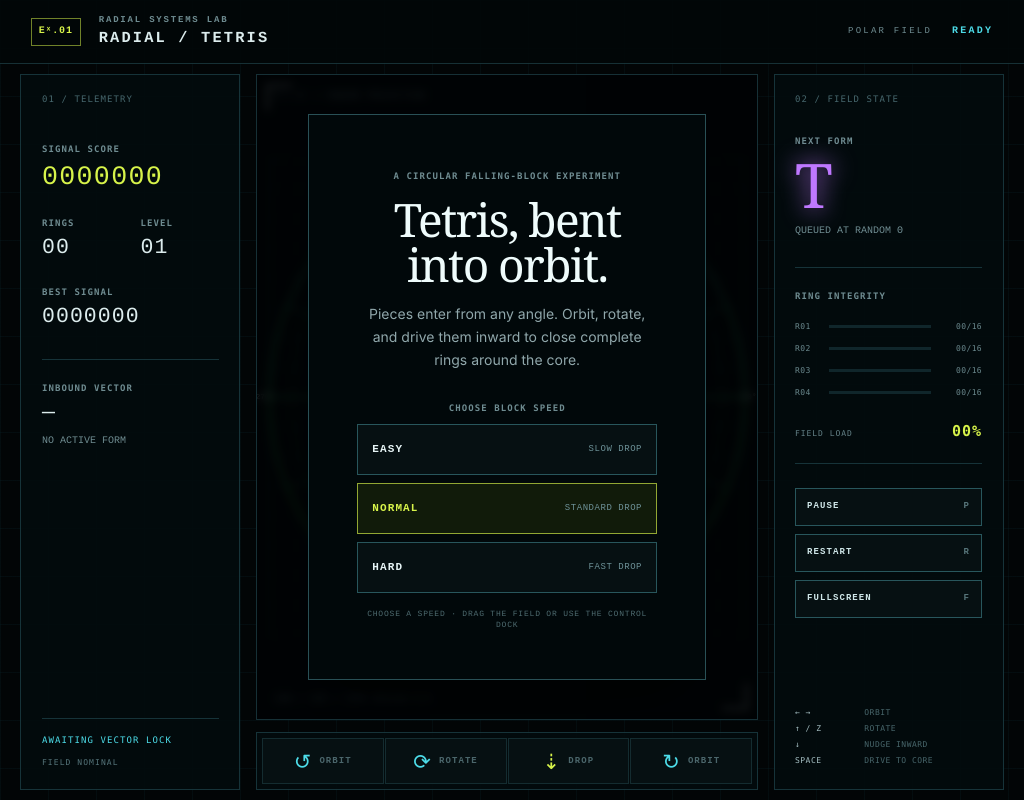
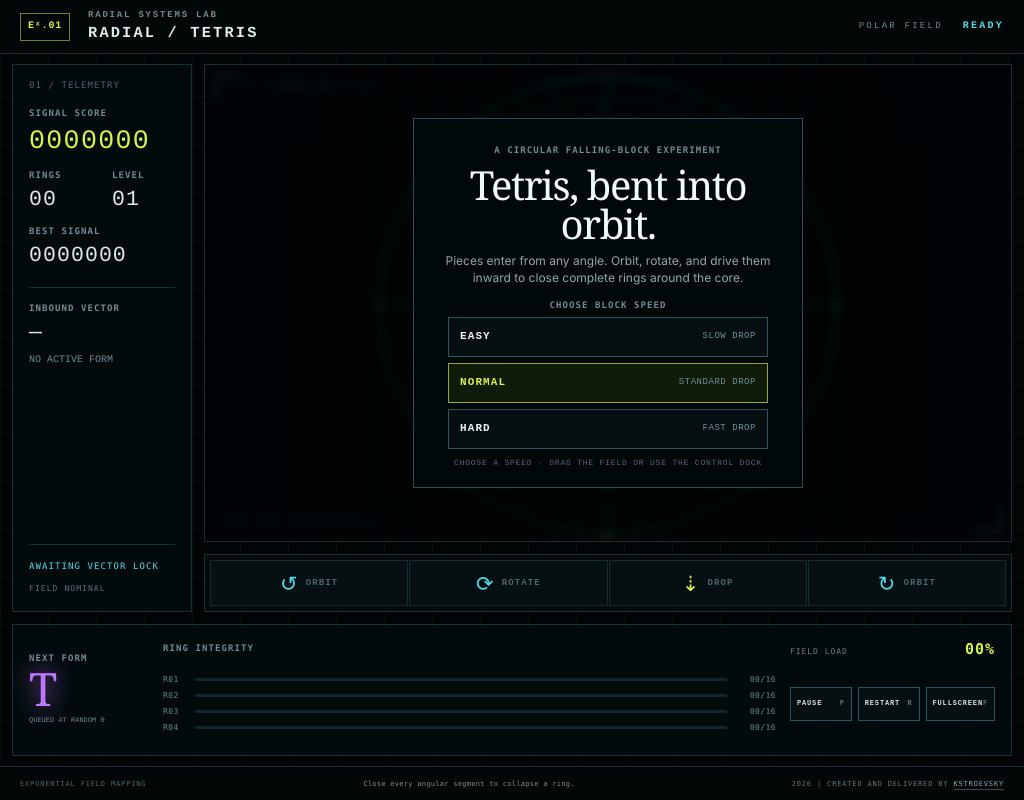
Before and after one commit to kstroevsky/radial-tetris, a React (Vite) app: page / in a window 1024 px wide. Built offline with nearby package versions, Linux system fonts and the light colour scheme.

Commit message:
Polish tablet layout and footer credit

```diff
--- a/src/App.jsx
+++ b/src/App.jsx
@@ -821,7 +821,15 @@
         </button>
       </nav>
 
-      <footer className="footer-line"><span>EXPONENTIAL FIELD MAPPING</span><p>Close every angular segment to collapse a ring.</p><span>BUILD 01.00</span></footer>
+      <div className={`mobile-footer-credit ${isOverlayVisible ? "is-obscured" : ""}`}>
+        <span>2026 | Created and delivered by </span><a href="https://github.com/kstroevsky" target="_blank" rel="noreferrer">kstroevsky</a>
+      </div>
+
+      <footer className="footer-line">
+        <span>EXPONENTIAL FIELD MAPPING</span>
+        <p>Close every angular segment to collapse a ring.</p>
+        <span className="footer-credit">2026 | Created and delivered by <a href="https://github.com/kstroevsky" target="_blank" rel="noreferrer">kstroevsky</a></span>
+      </footer>
     </main>
   );
 }
--- a/src/styles.css
+++ b/src/styles.css
@@ -91,7 +91,7 @@
 
 .topbar-status span { color: var(--muted); font-size: 9px; }
 .topbar-status b { color: var(--cyan); font-size: 10px; }
-.difficulty-chip, .mobile-pause-button, .mobile-controller, .mobile-system-controls, .mobile-orbit-rail { display: none; }
+.difficulty-chip, .mobile-pause-button, .mobile-controller, .mobile-system-controls, .mobile-footer-credit, .mobile-orbit-rail { display: none; }
 .mobile-start-hint { display: none !important; }
 
 .game-layout {
@@ -405,6 +405,9 @@
 }
 
 .footer-line p { margin: 0; color: #779399; text-transform: none; letter-spacing: 0.04em; }
+.footer-credit { white-space: nowrap; color: #5b7b80; }
+.footer-credit a, .mobile-footer-credit a { color: #7eaeb5; text-decoration-color: rgba(126, 174, 181, 0.42); text-underline-offset: 3px; }
+.footer-credit a:hover, .footer-credit a:focus-visible, .mobile-footer-credit a:hover, .mobile-footer-credit a:focus-visible { color: var(--cyan); outline: none; }
 
 @media (max-width: 980px) {
   .game-layout { grid-template-columns: minmax(140px, 180px) minmax(380px, 1fr); }
@@ -618,6 +621,7 @@
     background: radial-gradient(circle, rgba(4, 18, 21, 0.98) 40%, rgba(4, 18, 21, 0.74) 100%);
     display: grid;
     place-items: center;
+    font: 400 18px/1 ui-sans-serif, system-ui, sans-serif;
     transition: color 90ms ease, border-color 90ms ease, background 90ms ease, box-shadow 90ms ease;
   }
   .mobile-polar-icon {
@@ -666,7 +670,7 @@
     z-index: 22;
     left: 9px;
     right: 9px;
-    bottom: max(8px, env(safe-area-inset-bottom));
+    bottom: max(26px, calc(env(safe-area-inset-bottom) + 20px));
     display: grid;
     grid-template-columns: 1fr 1fr;
     gap: 8px;
@@ -685,6 +689,19 @@
   .mobile-system-controls button:active { color: #efffb1; border-color: var(--lime); background: #101a0b; transform: translateY(1px); }
   .mobile-system-controls button:disabled { color: #4b666b; border-color: rgba(75, 157, 171, 0.2); }
   .mobile-system-controls.is-obscured { visibility: hidden; }
+
+  .mobile-footer-credit {
+    position: fixed;
+    z-index: 22;
+    right: 10px;
+    bottom: max(5px, env(safe-area-inset-bottom));
+    display: block;
+    color: #58767b;
+    font: 7px/1 ui-monospace, monospace;
+    letter-spacing: 0.035em;
+    white-space: nowrap;
+  }
+  .mobile-footer-credit.is-obscured { visibility: hidden; }
 
   .systems-panel {
     display: none;
@@ -734,8 +751,8 @@
 
 @media (min-width: 981px) and (min-height: 780px) {
   html, body, #root { height: 100%; }
-  .game-shell { height: 100dvh; min-height: 0; grid-template-rows: auto minmax(0, 1fr); overflow: hidden; }
-  .footer-line { display: none; }
+  .game-shell { height: 100dvh; min-height: 0; grid-template-rows: auto minmax(0, 1fr) auto; overflow: hidden; }
+  .footer-line { display: flex; min-height: 30px; padding: 0 clamp(18px, 2.5vw, 40px); font-size: 7px; }
   .game-layout { min-height: 0; padding-top: 10px; padding-bottom: 10px; }
   .board-column { min-height: 0; }
 }
@@ -749,6 +766,62 @@
   .game-canvas { width: min(100%, calc(100vh - 145px)); }
 }
 
+@media (min-width: 701px) and (max-width: 1100px) {
+  .topbar { min-height: 54px; padding: 0 20px; }
+  .game-layout {
+    width: 100%;
+    min-height: 0;
+    padding: 10px 12px;
+    grid-template-columns: minmax(130px, 180px) minmax(0, 1fr);
+    grid-template-rows: minmax(0, 1fr) 132px;
+    gap: 12px;
+  }
+  .score-panel { grid-column: 1; grid-row: 1; padding: 16px; }
+  .score-panel .panel-number { margin-bottom: 18px; }
+  .score-panel .stat-block { margin-bottom: 16px; }
+  .score-panel .data-rule { margin-bottom: 16px; }
+  .board-column { grid-column: 2; grid-row: 1; min-height: 0; }
+  .board-frame { min-height: 0; }
+  .game-canvas { width: min(100%, calc(100dvh - 320px)); max-width: 620px; }
+  .systems-panel {
+    grid-column: 1 / -1;
+    grid-row: 2;
+    min-height: 0;
+    padding: 13px 16px;
+    display: grid;
+    grid-template-columns: 120px minmax(0, 1fr) 205px;
+    grid-template-rows: 22px minmax(0, 1fr);
+    column-gap: 14px;
+    row-gap: 5px;
+    align-items: center;
+  }
+  .systems-panel .panel-number, .systems-panel .data-rule, .systems-panel .control-legend { display: none; }
+  .systems-panel .next-piece { grid-column: 1; grid-row: 1 / -1; margin: 0; gap: 4px; align-content: center; }
+  .systems-panel .next-piece strong { font-size: 46px; }
+  .systems-panel .next-piece p { font-size: 7px; }
+  .systems-panel > .eyebrow { display: block; grid-column: 2; grid-row: 1; }
+  .systems-panel .integrity-list { grid-column: 2; grid-row: 2; margin: 0; gap: 7px; }
+  .systems-panel .integrity-row { gap: 6px; }
+  .systems-panel .field-load { grid-column: 3; grid-row: 1; margin: 0; align-self: center; }
+  .systems-panel .system-actions { grid-column: 3; grid-row: 2; grid-template-columns: repeat(3, 1fr); gap: 6px; }
+  .systems-panel .system-actions button { min-height: 34px; padding: 0 6px; font-size: 7px; }
+
+  .game-overlay { padding: 10px; }
+  .overlay-card { width: min(390px, 94%); padding: 18px 22px; }
+  .overlay-card h2 { margin: 8px 0 10px; font-size: clamp(28px, 4vw, 40px); }
+  .overlay-card p { margin-bottom: 14px; font-size: 12px; line-height: 1.4; }
+  .difficulty-picker { width: min(100%, 320px); gap: 6px; }
+  .difficulty-picker > .eyebrow { margin: 0; }
+  .difficulty-button { min-height: 40px; padding: 7px 11px; }
+  .overlay-card small { margin-top: 9px; }
+  .footer-line { min-height: 34px; padding: 0 20px; font-size: 7px; }
+}
+
+@media (min-width: 701px) and (max-width: 1100px) and (min-height: 620px) {
+  html, body, #root { height: 100%; }
+  .game-shell { height: 100dvh; min-height: 0; grid-template-rows: auto minmax(0, 1fr) auto; overflow: hidden; }
+}
+
 @media (prefers-reduced-motion: reduce) {
   *, *::before, *::after { scroll-behavior: auto !important; transition: none !important; }
 }
```
Also changed, not shown: 2 other files (tests, documents, lock files or other folders).
